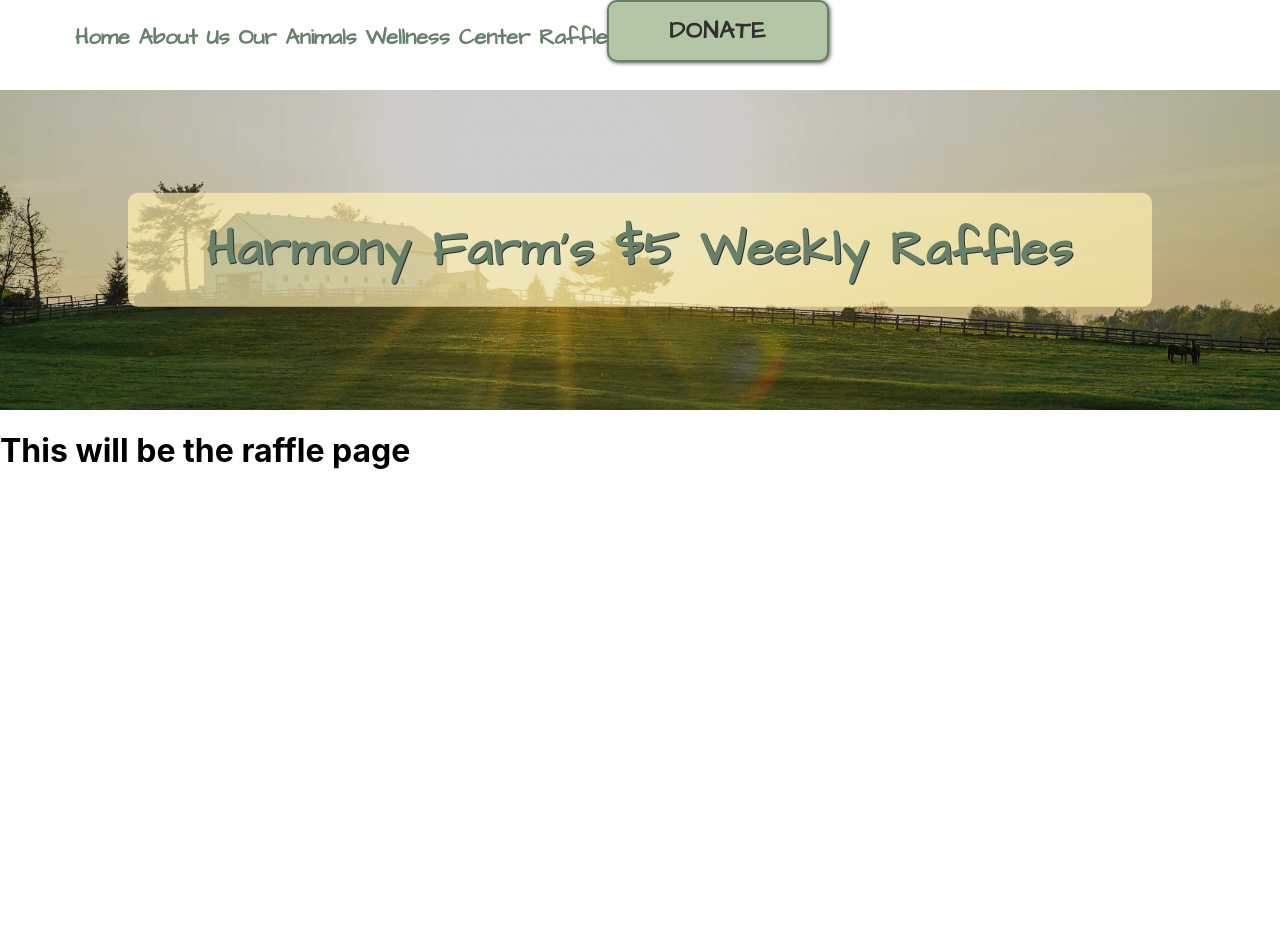
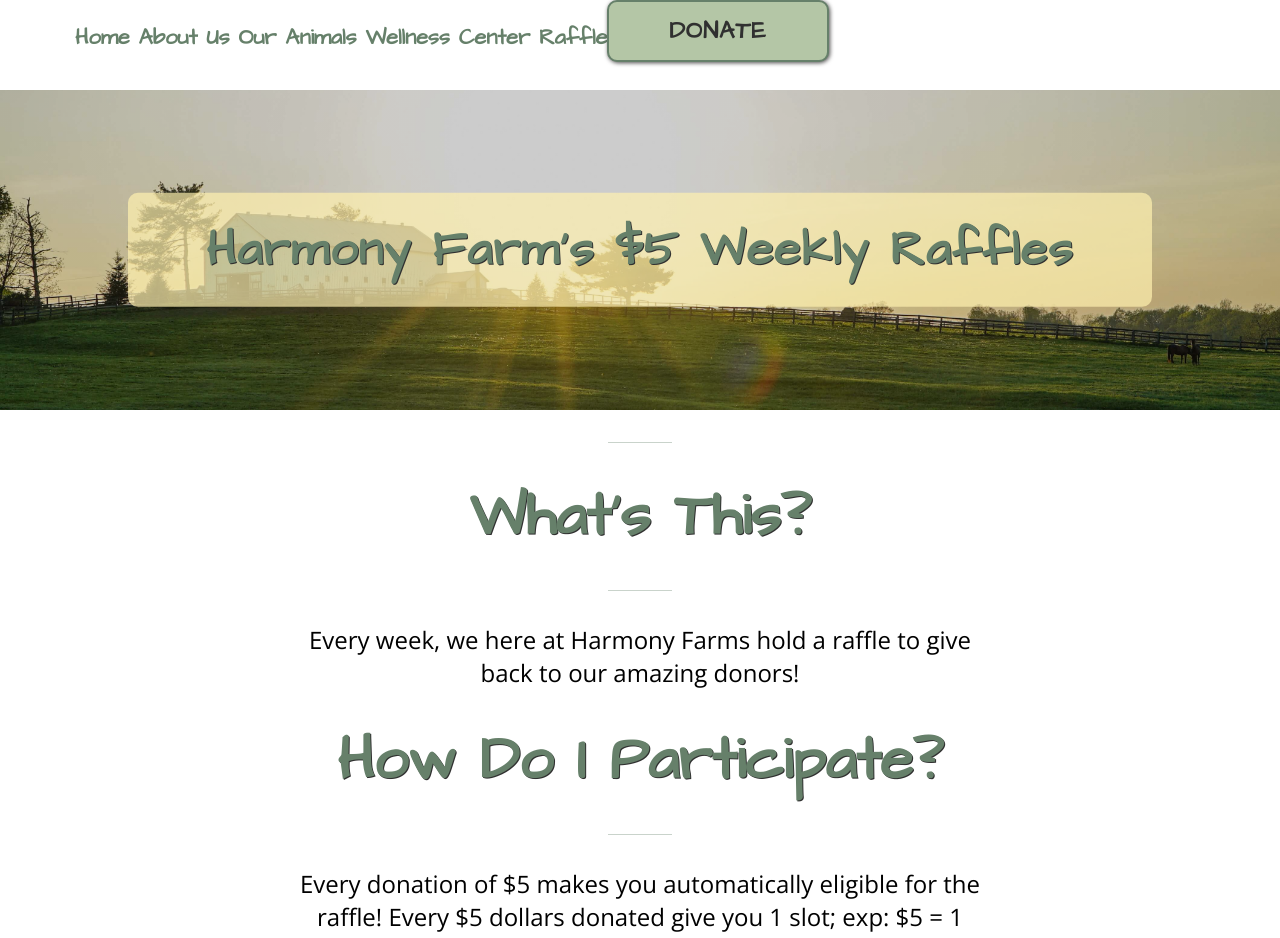
Before and after one commit to dillerwin/harmony-farms, a React (Create React App) app in the folder client/: page /raffle in a window 1280 px wide. Shown: the top 938 px of the page. Before the commit the page ends 800 px from the top, so only its background shows below. Built offline with nearby package versions, Linux system fonts and the light colour scheme.

Commit message:
raffle page

```diff
--- a/client/src/App.css
+++ b/client/src/App.css
@@ -101,9 +101,16 @@
   color: var(--clr-drk-green);
 }
 
-.Navbar .button:hover{
+.Navbar .button:hover {
   cursor: pointer;
-  background-image: linear-gradient(to bottom, #f7708b, #e75b70, #d64656, #c3313b, #af1a21);
+  background-image: linear-gradient(
+    to bottom,
+    #f7708b,
+    #e75b70,
+    #d64656,
+    #c3313b,
+    #af1a21
+  );
 }
 
 /* Dropdown Menu Styling */
@@ -117,7 +124,6 @@
   flex-direction: column;
   margin: auto
 } */
-
 
 /* Media responsiveness for Navbar */
 @media (max-width: 850px) {
@@ -786,3 +792,30 @@ a {
     margin: 2em 0 0 0;
   }
 }
+
+/* Raffle page styling */
+
+.raffle-header::before {
+  content: "";
+  display: block;
+  width: 4rem;
+  height: 1px;
+  margin: 2rem auto;
+  background: var(--clr-drk-green);
+  opacity: 0.35;
+}
+.raffle-header {
+  font-family: var(--ff-primary);
+  font-size: var(--fs-h2);
+  color: var(--clr-drk-green);
+  text-align: center;
+  margin: 0.5em 0.5em;
+  text-shadow: 1px 1px var(--clr-text);
+}
+
+.raffle-text {
+  font-family: var(--ff-secondary);
+  font-size: 1em;
+  text-align: center;
+  margin: 0 0.5em 1em;
+}
--- a/client/src/components/Navbar.jsx
+++ b/client/src/components/Navbar.jsx
@@ -11,47 +11,9 @@ import Raffle from "./Raffle";
 //'./app.css';
 
 function Navbar() {
-    // return(
-    //     <div className="Navbar">
-
-    //         {/* <div className="leftSide"> */}
-    //         <div className="links">
-
-    //           <div><a id="home"><Link to="/" component={Home}>Home</Link></a>&nbsp;</div>
-
-    //            <div><a id="about"><Link to="/about" component={About}>About</Link></a></div>
-
-    //           <div><a id="animals"> <Link to="/animals" component={Animals}>Our Animals</Link></a></div>
-
-    //            <div><a id="wellness-center"> <Link to="/wellness-center" component={WellnessCenter}>Wellness Center</Link></a></div>
-
-    //            <div><a id="contact"> <Link to="/contact-us" component ={Contact}></Link></a></div>
-
-    //         </div>
-
-            {/* <div className="dropdown-menu">
-                <button id="drop-button">Ways to Support Us</button>
-                <div id="menu-items" className="dropdown-items">
-
-                    <li><a id="donate"> <Link to ="/donate" component={Donate}>Donate</Link></a></li>
-
-                    <li><a id="chewy"> <Link to ="/chewy">Chewy Wishlist</Link></a></li>
-
-                    <li><a id="amazon"> <Link to ="/amazon">Amazon Wishlist</Link></a></li>
-
-                    <li><a id="volunteer"> <Link to ="/volunteer">Volunteer</Link></a></li>
-
-                </div>
-            </div> */}
-
-            {/* </div>*/}
-            {/* <div className="donate-button-wrapper">
-                <button className="button">DONATE</button>
-            </div> */}
-
   return (
     <div className="Navbar">
-      <div className="leftSide">
+      <div className="rightSide">
         <div className="links">
           <ol>
             <a>
--- a/client/src/components/Raffle.jsx
+++ b/client/src/components/Raffle.jsx
@@ -3,13 +3,31 @@ import React from "react";
 //imports about hero from component into page
 import NavBar from "./Navbar.jsx";
 import RaffleImage from "./RaffleImage.jsx";
+import RaffleImages from "./RaffleImages.jsx";
+import QuoteBlockTwo from "./QuoteBlockTwo.jsx";
+import Footer from "./Footer.jsx";
 
 function Raffle() {
   return (
-    <div id="raffle">
-      <RaffleImage />
-      <h1>This will be the raffle page</h1>
-    </div>
+    <>
+      <div id="raffle">
+        <RaffleImage />
+        <h1 className="raffle-header">What's This?</h1>
+        <p className="donate-text">
+          Every week, we here at Harmony Farms hold a raffle to give back to our
+          amazing donors!
+        </p>
+        <h1 className="donate-header">How Do I Participate?</h1>
+        <p className="donate-text">
+          Every donation of $5 makes you automatically eligible for the raffle!
+          Every $5 dollars donated give you 1 slot; exp: $5 = 1 entry, $40 = 8
+          entries.
+        </p>
+        <RaffleImages />
+        <QuoteBlockTwo />
+        <Footer />
+      </div>
+    </>
   );
 }
 
--- /dev/null
+++ b/client/src/components/RaffleImages.jsx
@@ -0,0 +1,17 @@
+import React from "react";
+import "../App.css";
+
+function RaffleImage() {
+  return (
+    <>
+      <div>
+        <img
+          className="intro-image"
+          src={require("../img/farm-chickens.jpg").default}
+        />
+      </div>
+    </>
+  );
+}
+
+export default RaffleImage;
```
